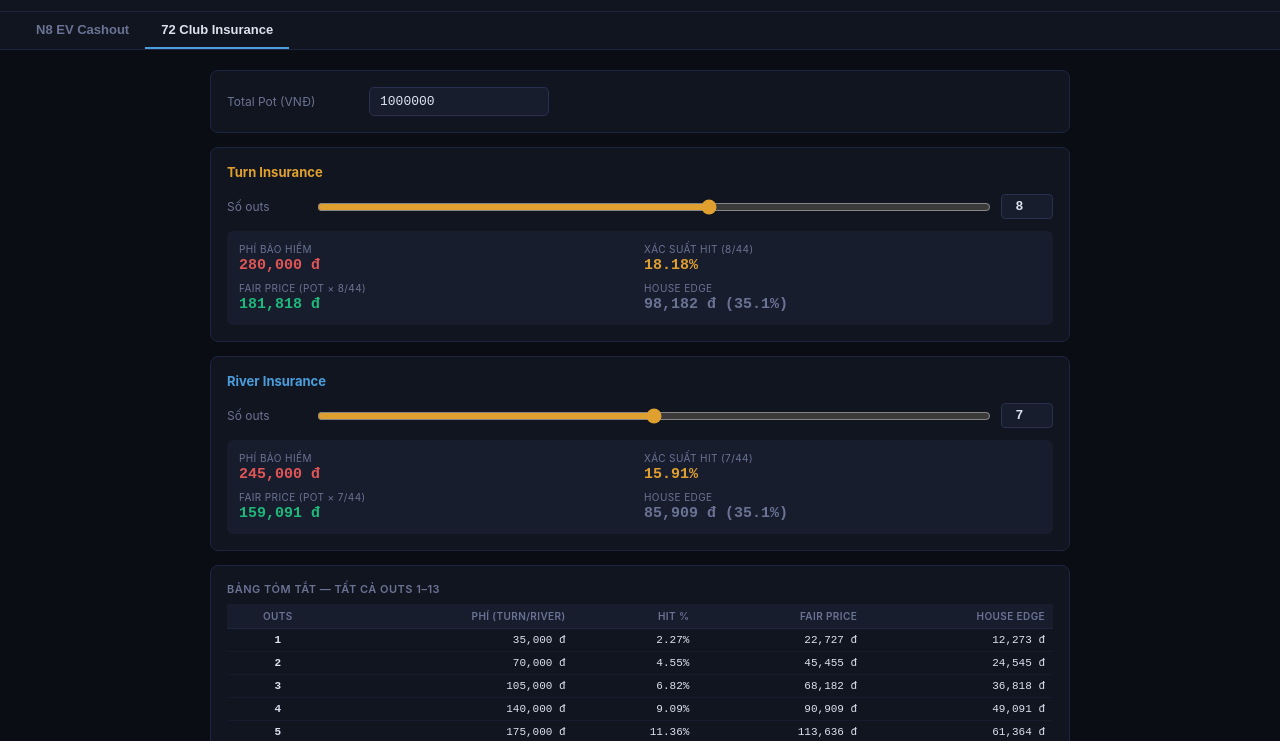
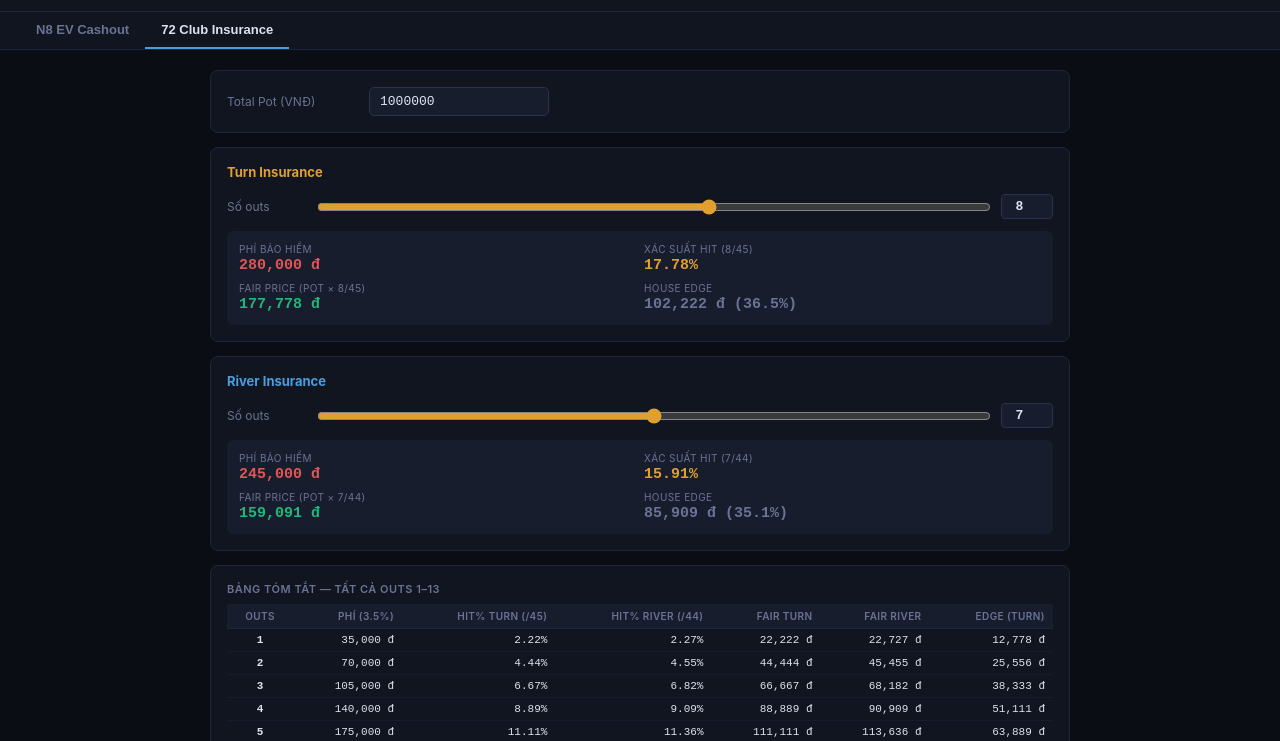
Before and after one commit to grintraitao/poker-equity-tool, a plain HTML site: page index.html in a window 1280 px wide. Both pictures are taken after a click on the button "72 Club Insurance". Shown: the part 59-800 px from the top of the page. Drawn offline with Linux system fonts and the light colour scheme.

Commit message:
Fix: Turn insurance /45, River insurance /44 — correct deck size per street

```diff
--- a/index.html
+++ b/index.html
@@ -469,10 +469,12 @@
           <thead>
             <tr>
               <th>Outs</th>
-              <th>Phí (Turn/River)</th>
-              <th>Hit %</th>
-              <th>Fair Price</th>
-              <th>House Edge</th>
+              <th>Phí (3.5%)</th>
+              <th>Hit% Turn (/45)</th>
+              <th>Hit% River (/44)</th>
+              <th>Fair Turn</th>
+              <th>Fair River</th>
+              <th>Edge (Turn)</th>
             </tr>
           </thead>
           <tbody id="c72-summary-body"></tbody>
@@ -1017,20 +1019,25 @@ render();
 
 // =============================================================
 // SECTION 5 — 72 Club Insurance Calculator
-// Insurance = Total_Pot × 3.5% × outs
-// Fair price = Total_Pot × outs / 44
-// Edge = Insurance − Fair_price = Total_Pot × outs × (3.5% − 1/44)
-// (3.5% = 0.035, 1/44 ≈ 0.02273 → house edge ≈ 1.227% per out)
+// Insurance = Total_Pot × 3.5% × outs  (giống nhau cho cả Turn và River)
+// Fair price Turn  = Total_Pot × outs / 45  (còn 45 lá trước khi turn ra)
+// Fair price River = Total_Pot × outs / 44  (còn 44 lá trước khi river ra)
+//
+// Tại sao khác nhau?
+//   Turn  insurance: mua trước khi turn ra → deck còn 52−4−3=45 lá
+//   River insurance: mua trước khi river ra → deck còn 52−4−4=44 lá
+//
 // Turn & River are completely independent — different outs possible.
 // =============================================================
 
-function c72Calc(pot, outs) {
+// denom: 45 cho Turn, 44 cho River
+function c72Calc(pot, outs, denom) {
   const insurance = pot * 0.035 * outs;
-  const fairPrice = pot * outs / 44;
+  const fairPrice = pot * outs / denom;
   const edge      = insurance - fairPrice;
-  const hitPct    = outs / 44 * 100;
+  const hitPct    = outs / denom * 100;
   const edgePct   = pot > 0 ? edge / insurance * 100 : 0;
-  return { insurance, fairPrice, edge, hitPct, edgePct };
+  return { insurance, fairPrice, edge, hitPct, edgePct, denom };
 }
 
 function yLabel(v) {
@@ -1039,19 +1046,20 @@ function yLabel(v) {
   return Math.round(v).toString();
 }
 
-function render72Street(resultId, outs, pot) {
-  const r = c72Calc(pot, outs);
+// denom: 45 cho Turn (deck còn 45 trước turn), 44 cho River (deck còn 44 trước river)
+function render72Street(resultId, outs, pot, denom) {
+  const r = c72Calc(pot, outs, denom);
   document.getElementById(resultId).innerHTML = `
     <div class="c72-metric">
       <div class="c72-metric-label">Phí bảo hiểm</div>
       <div class="c72-metric-value insurance">${fmtVND(r.insurance)} đ</div>
     </div>
     <div class="c72-metric">
-      <div class="c72-metric-label">Xác suất hit (${outs}/44)</div>
+      <div class="c72-metric-label">Xác suất hit (${outs}/${denom})</div>
       <div class="c72-metric-value hitpct">${r.hitPct.toFixed(2)}%</div>
     </div>
     <div class="c72-metric">
-      <div class="c72-metric-label">Fair price (pot × ${outs}/44)</div>
+      <div class="c72-metric-label">Fair price (pot × ${outs}/${denom})</div>
       <div class="c72-metric-value fair">${fmtVND(r.fairPrice)} đ</div>
     </div>
     <div class="c72-metric">
@@ -1065,7 +1073,8 @@ function render72Table(pot, turnOuts, riverOuts) {
   const tbody = document.getElementById('c72-summary-body');
   let rows = '';
   for (let o = 1; o <= 13; o++) {
-    const r = c72Calc(pot, o);
+    const rT = c72Calc(pot, o, 45); // Turn: /45
+    const rR = c72Calc(pot, o, 44); // River: /44
     const isTurn  = o === turnOuts;
     const isRiver = o === riverOuts;
     let cls = '';
@@ -1075,10 +1084,12 @@ function render72Table(pot, turnOuts, riverOuts) {
 
     rows += `<tr class="${cls}">
       <td>${o}</td>
-      <td>${fmtVND(r.insurance)} đ</td>
-      <td>${r.hitPct.toFixed(2)}%</td>
-      <td>${fmtVND(r.fairPrice)} đ</td>
-      <td>${fmtVND(r.edge)} đ</td>
+      <td>${fmtVND(rT.insurance)} đ</td>
+      <td>${rT.hitPct.toFixed(2)}%</td>
+      <td>${rR.hitPct.toFixed(2)}%</td>
+      <td>${fmtVND(rT.fairPrice)} đ</td>
+      <td>${fmtVND(rR.fairPrice)} đ</td>
+      <td>${fmtVND(rT.edge)} đ</td>
     </tr>`;
   }
   tbody.innerHTML = rows;
@@ -1096,12 +1107,14 @@ function render72Chart(pot, turnOuts) {
   function yPos(value) { return maxV > 0 ? pt + (1 - value / maxV) * cH : pt + cH; }
 
   // Build polyline point strings
-  let insPts = '', fairPts = '';
+  let insPts = '', fairTurnPts = '', fairRiverPts = '';
   for (let o = 1; o <= 13; o++) {
-    const ins  = pot * 0.035 * o;
-    const fair = pot * o / 44;
-    insPts  += `${xPos(o).toFixed(1)},${yPos(ins).toFixed(1)} `;
-    fairPts += `${xPos(o).toFixed(1)},${yPos(fair).toFixed(1)} `;
+    const ins       = pot * 0.035 * o;
+    const fairTurn  = pot * o / 45; // Turn: 52−4−3=45 lá còn
+    const fairRiver = pot * o / 44; // River: 52−4−4=44 lá còn
+    insPts       += `${xPos(o).toFixed(1)},${yPos(ins).toFixed(1)} `;
+    fairTurnPts  += `${xPos(o).toFixed(1)},${yPos(fairTurn).toFixed(1)} `;
+    fairRiverPts += `${xPos(o).toFixed(1)},${yPos(fairRiver).toFixed(1)} `;
   }
 
   // Y grid lines (0, 25%, 50%, 75%, 100%)
@@ -1136,18 +1149,23 @@ function render72Chart(pot, turnOuts) {
       <text x="${W / 2}" y="${H - 4}" class="chart-label" text-anchor="middle">Số outs</text>
       <!-- Current outs indicator -->
       <line x1="${cx}" y1="${pt}" x2="${cx}" y2="${pt + cH}" stroke="#4a9edd" stroke-width="1" stroke-dasharray="3,3" opacity="0.5"/>
-      <!-- Fair value line (green, lower slope) -->
-      <polyline points="${fairPts.trim()}" fill="none" stroke="#1db97a" stroke-width="2.5" stroke-linejoin="round"/>
-      <!-- 72 Club line (red, steeper) -->
+      <!-- Fair value Turn /45 (green solid) -->
+      <polyline points="${fairTurnPts.trim()}"  fill="none" stroke="#1db97a" stroke-width="2" stroke-linejoin="round"/>
+      <!-- Fair value River /44 (green dashed, slightly higher) -->
+      <polyline points="${fairRiverPts.trim()}" fill="none" stroke="#1db97a" stroke-width="2" stroke-dasharray="5,3" stroke-linejoin="round"/>
+      <!-- 72 Club insurance line (red, steepest) -->
       <polyline points="${insPts.trim()}" fill="none" stroke="#e05555" stroke-width="2.5" stroke-linejoin="round"/>
       <!-- Dots at current turn outs -->
       <circle cx="${cx}" cy="${yPos(pot * 0.035 * turnOuts).toFixed(1)}" r="4" fill="#e05555"/>
-      <circle cx="${cx}" cy="${yPos(pot * turnOuts / 44).toFixed(1)}" r="4" fill="#1db97a"/>
+      <circle cx="${cx}" cy="${yPos(pot * turnOuts / 45).toFixed(1)}" r="4" fill="#1db97a"/>
+      <circle cx="${cx}" cy="${yPos(pot * turnOuts / 44).toFixed(1)}" r="3" fill="none" stroke="#1db97a" stroke-width="1.5"/>
       <!-- Legend -->
       <line x1="${pl}" y1="${pt - 10}" x2="${pl + 22}" y2="${pt - 10}" stroke="#e05555" stroke-width="2.5"/>
       <text x="${pl + 26}" y="${pt - 6}" class="chart-label" fill="#e05555">72 Club (3.5%/out)</text>
-      <line x1="${pl + 145}" y1="${pt - 10}" x2="${pl + 167}" y2="${pt - 10}" stroke="#1db97a" stroke-width="2.5"/>
-      <text x="${pl + 171}" y="${pt - 6}" class="chart-label" fill="#1db97a">Fair value (1/44/out)</text>
+      <line x1="${pl + 145}" y1="${pt - 10}" x2="${pl + 167}" y2="${pt - 10}" stroke="#1db97a" stroke-width="2"/>
+      <text x="${pl + 171}" y="${pt - 6}" class="chart-label" fill="#1db97a">Fair Turn (/45)</text>
+      <line x1="${pl + 260}" y1="${pt - 10}" x2="${pl + 282}" y2="${pt - 10}" stroke="#1db97a" stroke-width="2" stroke-dasharray="5,3"/>
+      <text x="${pl + 286}" y="${pt - 6}" class="chart-label" fill="#1db97a">Fair River (/44)</text>
     </svg>
   `;
 }
@@ -1157,8 +1175,8 @@ function render72All() {
   const turnOuts  = Math.min(13, Math.max(1, parseInt(document.getElementById('c72-turn-num').value)  || 8));
   const riverOuts = Math.min(13, Math.max(1, parseInt(document.getElementById('c72-river-num').value) || 7));
 
-  render72Street('c72-turn-result',  turnOuts,  pot);
-  render72Street('c72-river-result', riverOuts, pot);
+  render72Street('c72-turn-result',  turnOuts,  pot, 45); // Turn: 45 lá còn
+  render72Street('c72-river-result', riverOuts, pot, 44); // River: 44 lá còn
   render72Table(pot, turnOuts, riverOuts);
   render72Chart(pot, turnOuts);
 }
```
Also changed, not shown: poker_tool.html (+52 -34 lines).
